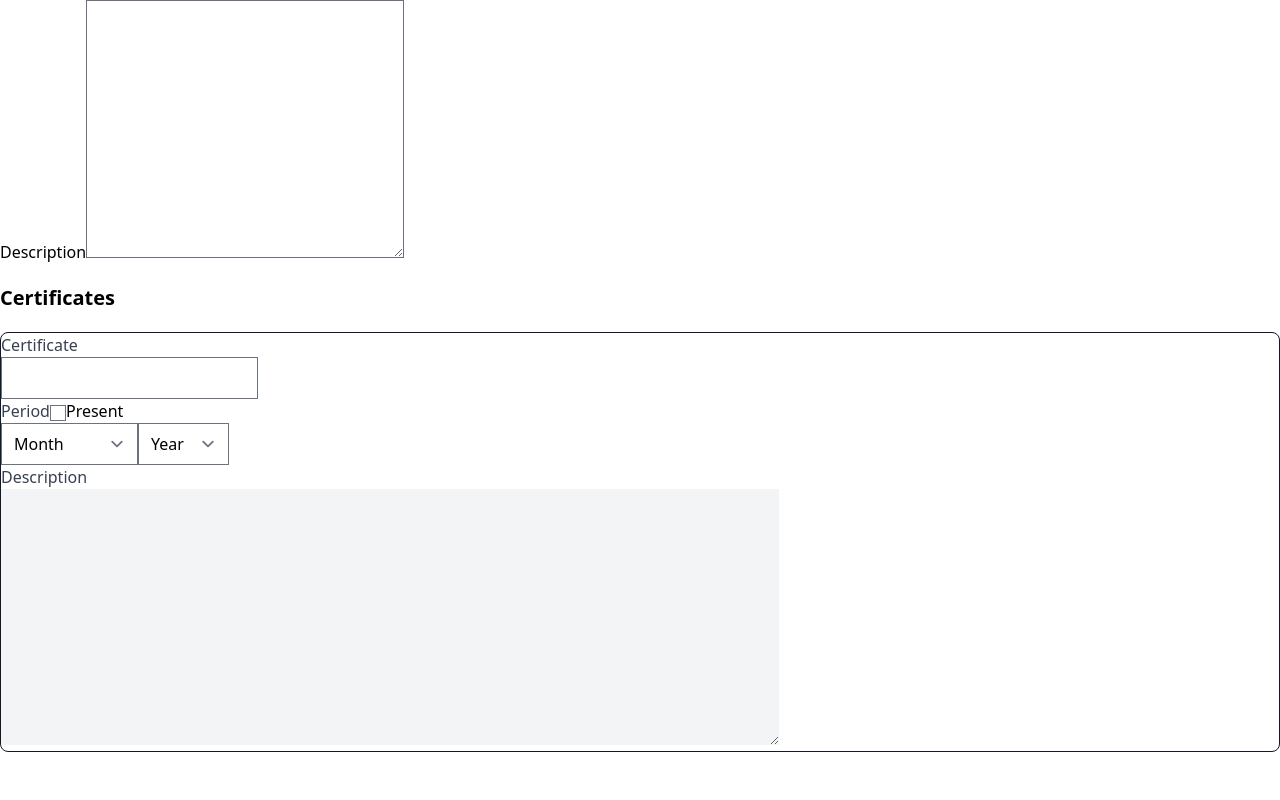
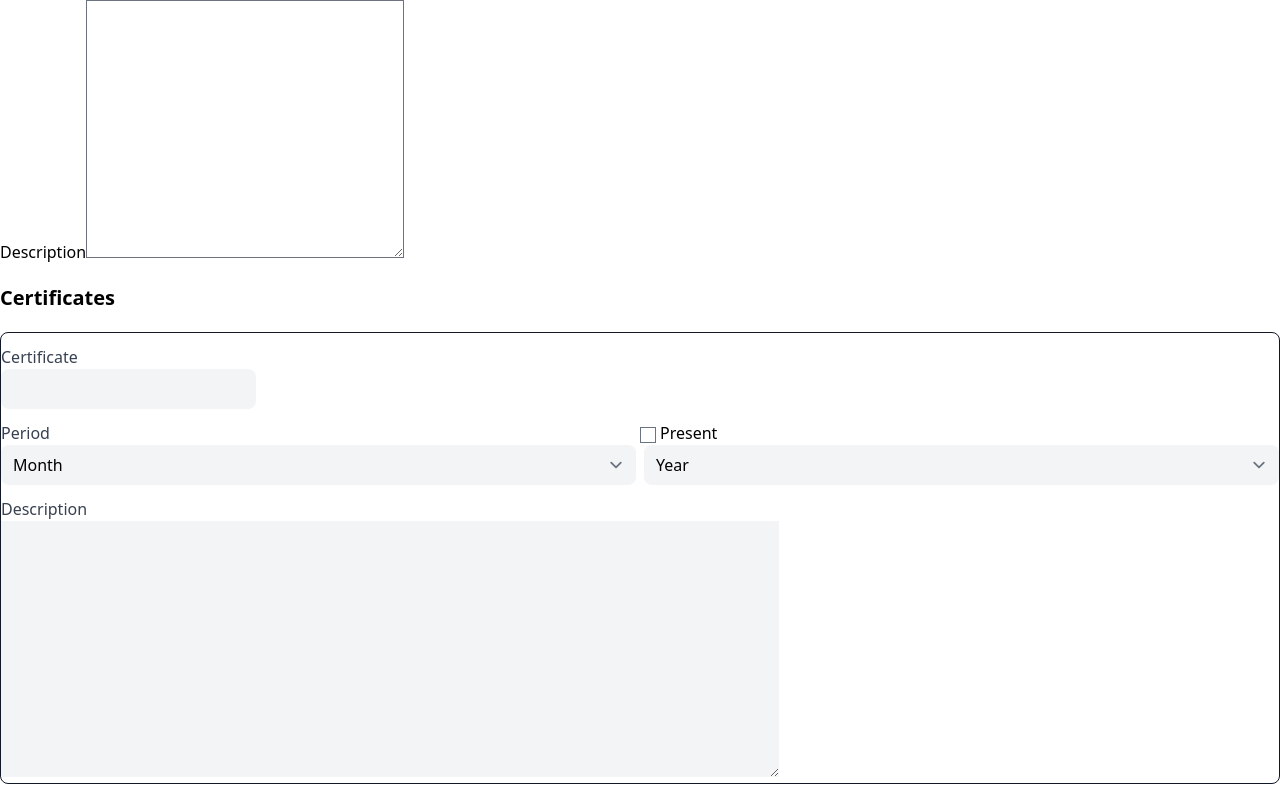
Before and after one commit to Ja-Uyoma/CV-Application, a React (Vite) app: page / in a window 1280 px wide. Shown: the part 2440-3240 px from the top of the page. Before the commit the page ends 3208 px from the top, so only its background shows below. Built offline with nearby package versions, Linux system fonts and the light colour scheme.

Commit message:
feat: add styling

```diff
--- a/src/components/Certificates.jsx
+++ b/src/components/Certificates.jsx
@@ -53,27 +53,34 @@ const Certificates = () => {
       <h2 className="font-bold text-xl my-5">Certificates</h2>
 
       <form action="/" method="post" autoComplete="off" className="border-solid border rounded-lg border-gray-900">
-        <div>
+        <div className="my-3">
           <label htmlFor="certificate">
             <span className="block font-medium text-gray-700">Certificate</span>
             {/** */}
-            <input type="text" name="certificate" id="certificate" />
+            <input type="text" name="certificate" id="certificate" className="bg-gray-100 rounded-lg border-none" />
           </label>
         </div>
 
-        <div>
+        <div className="my-3">
           <label htmlFor="period">
-            <div>
-              <span className="font-medium text-gray-700">Period</span>
-              <input type="checkbox" name="present" id="present" />
-              <span>Present</span>
+            <div className="flex">
+              <span className="font-medium text-gray-700 flex-1">Period</span>
+              <span className="flex-1">
+                <input type="checkbox" name="present" id="present" className="form-checkbox" />
+                <span className="p-1">Present</span>
+              </span>
             </div>
-            <div>
-              <select name="period" id="period" defaultValue={"Month"}>
+            <div className="flex gap-2">
+              <select
+                name="period"
+                id="period"
+                defaultValue={"Month"}
+                className="flex-1 rounded-lg bg-gray-100 border-none"
+              >
                 <MonthList />
               </select>
 
-              <select name="year" id="year" defaultValue={"Year"}>
+              <select name="year" id="year" defaultValue={"Year"} className="flex-1 rounded-lg bg-gray-100 border-none">
                 <YearList />
               </select>
             </div>
```
